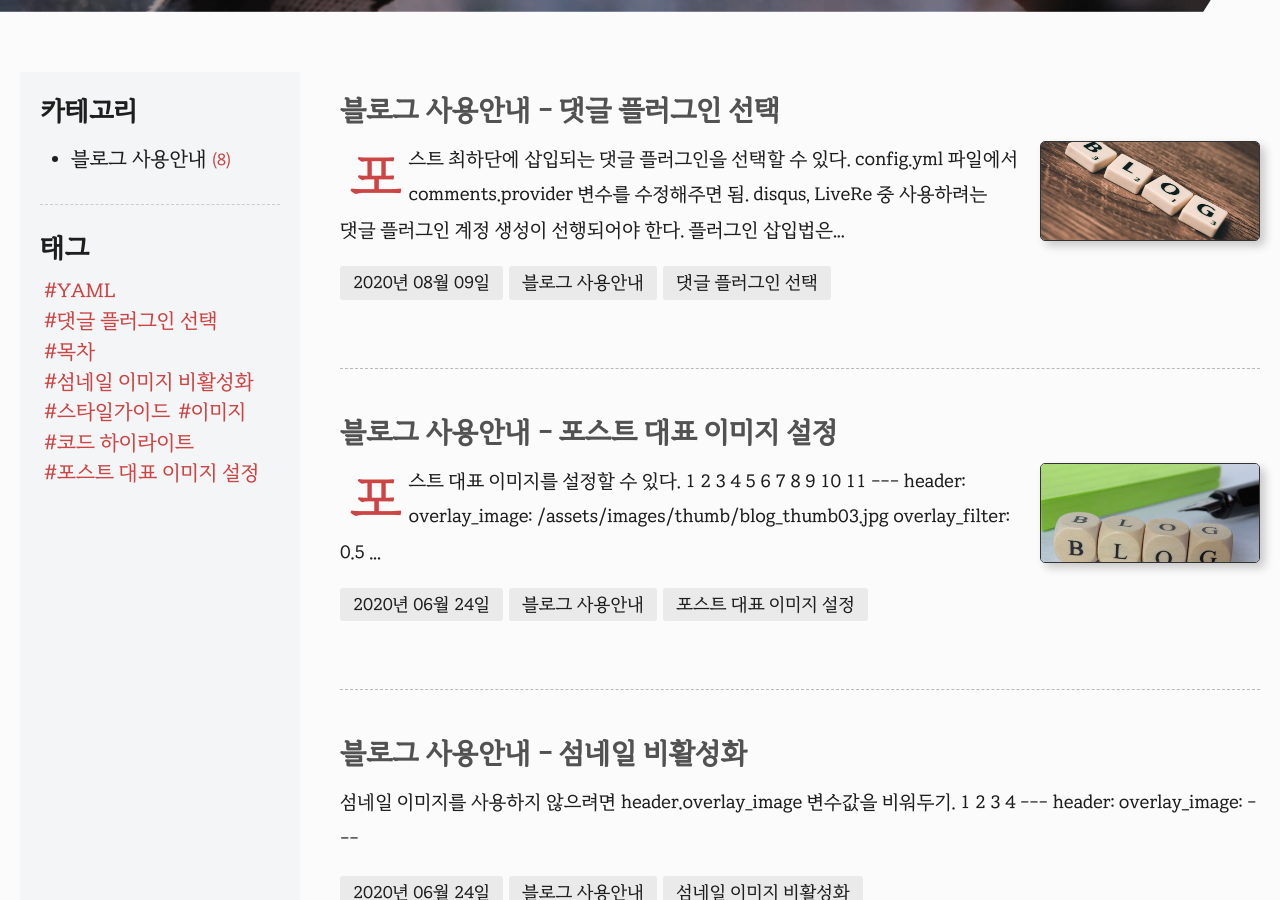
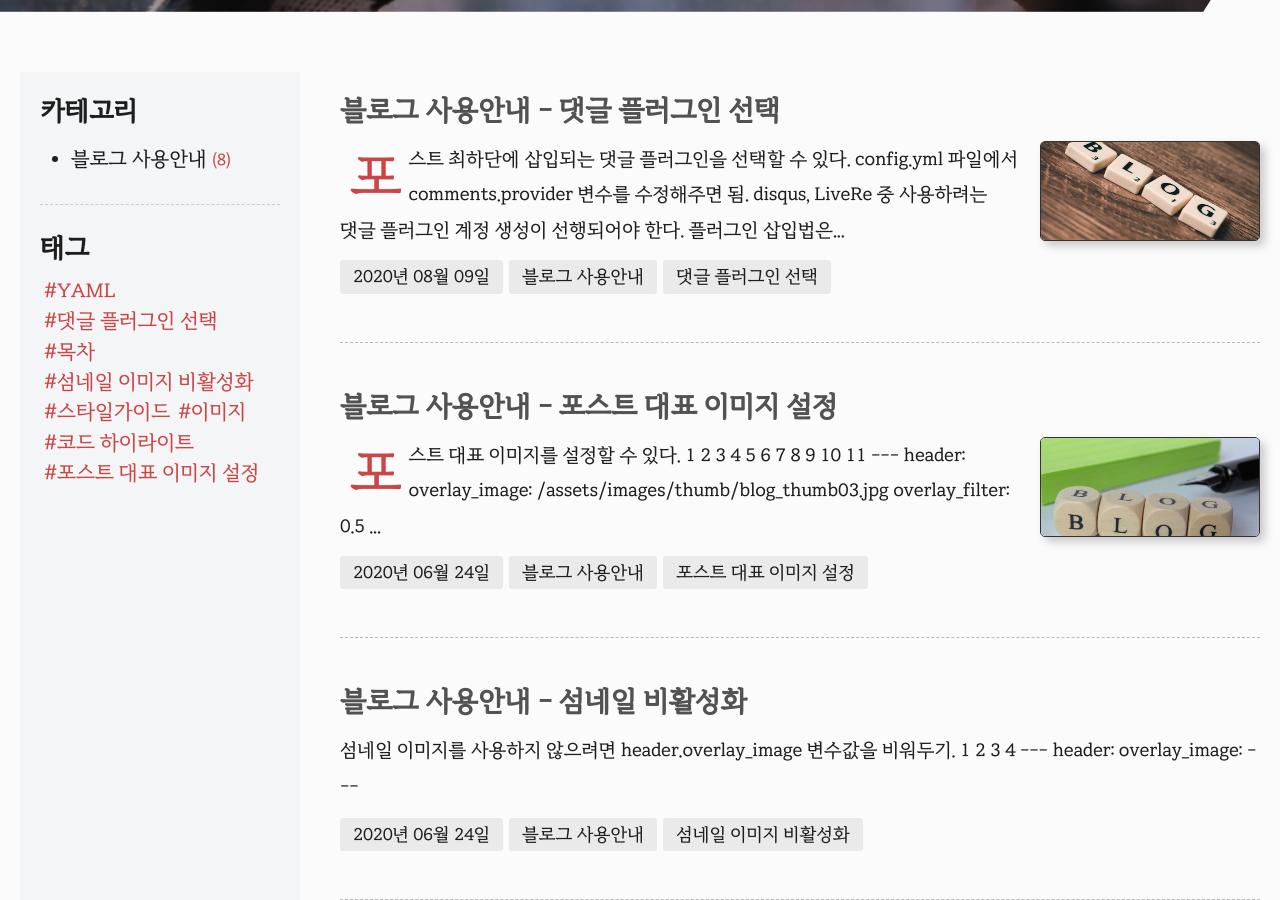
Before and after one commit to selosele/jekyll-theme-tidyred, a Jekyll site: the page built from index.html, in a window 1280 px wide and 900 px high, scrolled down 593 px. Built offline with Jekyll 4.4.1, drawn with Linux system fonts in a browser that asks for light colours; the list of posts is cut into pages by our own code; a style sheet for code colours, icons or effects is not loaded.

Commit message:
일부 마크업구조 원복

```diff
--- a/_includes/archive-single.html
+++ b/_includes/archive-single.html
@@ -28,7 +28,7 @@
 
     <p id="desc-{{ postUrl_r }}" class="archive__item-content{% if post.home_dropcap != false %} has-dropcap{% endif %}">{{ post.content | markdownify | strip_html | truncate: 140 }}</p>
 
-    <p class="archive__item__info-item-wrapper">
+    <div class="archive__item__info-item-wrapper">
       {%- if post.date -%}
       <span class="archive__item__info-item archive__item__info-item--date">
         <i aria-hidden="true" class="xi-time-o"></i>
@@ -52,6 +52,6 @@
       </span>
       {%- endfor -%}
       {%- endif -%}
-    </p>
+    </div>
   </article>
 </li>
```
